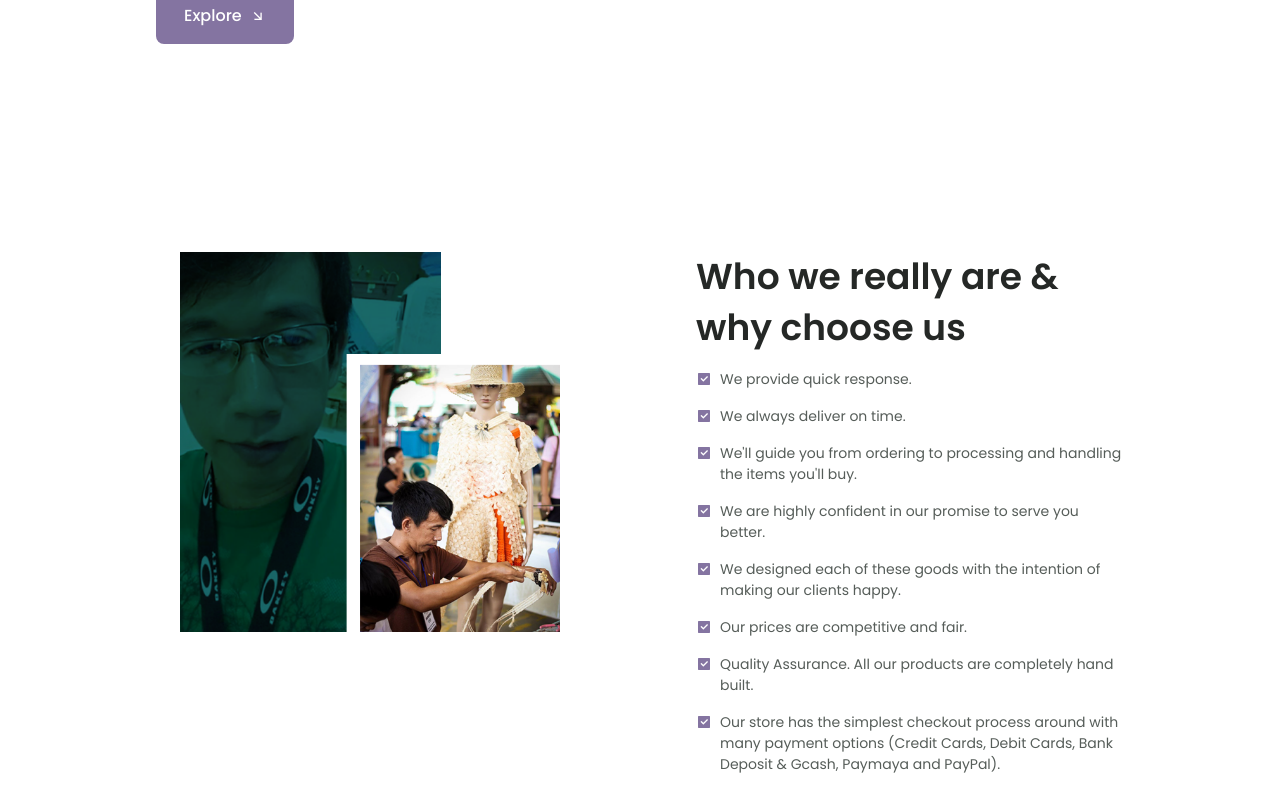
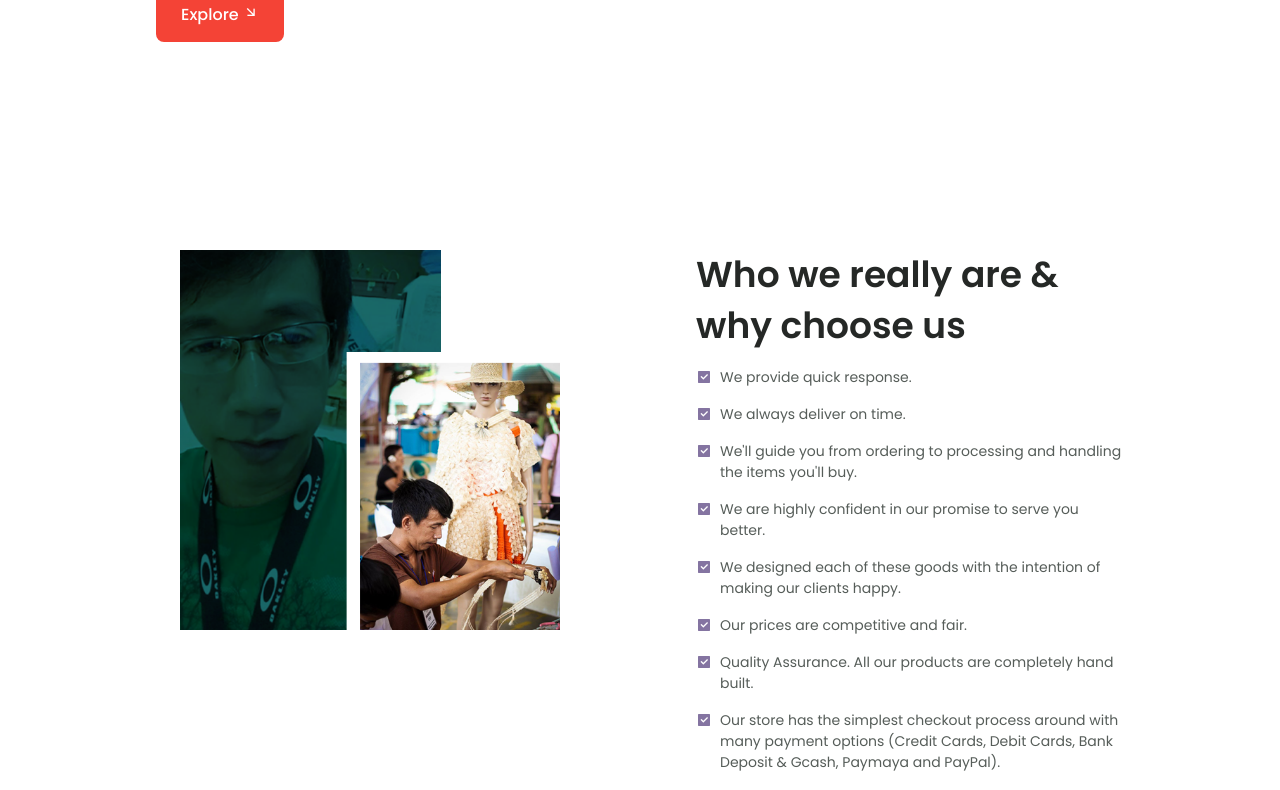
Before and after one commit to Xenalondra/websites, a plain HTML site: page Purrfect-Website/index.html in a window 1280 px wide. Shown: the part 637-1427 px from the top of the page. Drawn offline with nearby package versions, Linux system fonts and the light colour scheme.

Commit message:
Update styles.css

```diff
--- a/Purrfect-Website/assets/css/styles.css
+++ b/Purrfect-Website/assets/css/styles.css
@@ -784,7 +784,14 @@ the website, in dark theme
   font-size: var(--smaller-font-size);
   z-index: 10;
 }
-
+a:link, a:visited {
+  background-color: #f44336;
+  color: white;
+  padding: 15px 25px;
+  text-align: center;
+  text-decoration: none;
+  display: inline-block;
+}
 /*=============== FOOTER ===============*/
 .footer__container{
   row-gap: 3rem;
```
